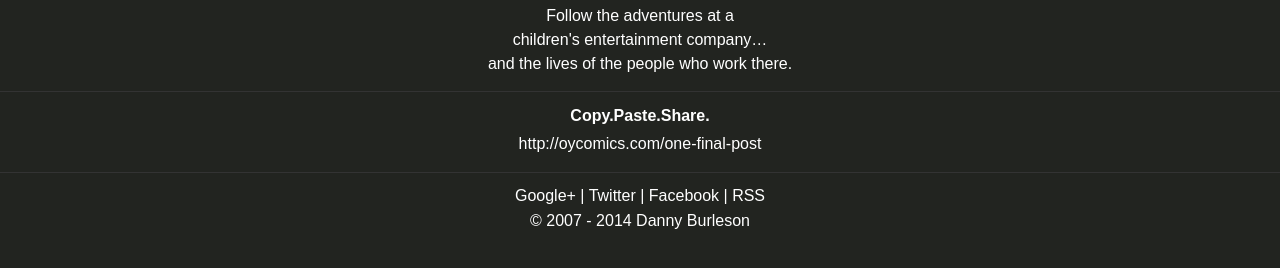
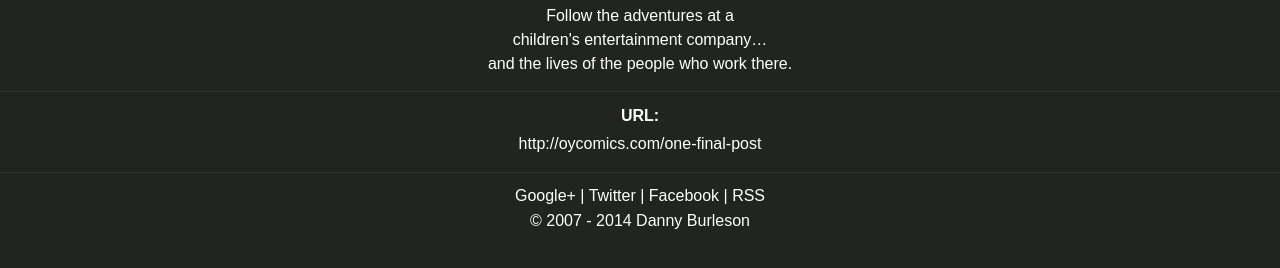
Before and after one commit to oycomics/oycomics.github.io, a Jekyll site: the page built from _posts/2099-12-31-one-final-post.md, in a window 1280 px wide. Shown: the part 154-422 px from the top of the page. Built offline with Jekyll 4.4.1, drawn with Linux system fonts in a browser that asks for light colours; Markdown is read by kramdown in place of the engine named in the settings.

Commit message:
Update copy_paste_share.html

```diff
--- a/_includes/copy_paste_share.html
+++ b/_includes/copy_paste_share.html
@@ -1,4 +1,4 @@
 <div class="copy_paste_share">
-	<span>Copy.Paste.Share.</span>
-	<a href="{{ site.url }}{{ page.url }}">{{ site.url }}{{ page.url }}</a>
+	<!--- <span>Copy.Paste.Share.</span> --->
+	URL: <a href="{{ site.url }}{{ page.url }}">{{ site.url }}{{ page.url }}</a>
 </div>
```
